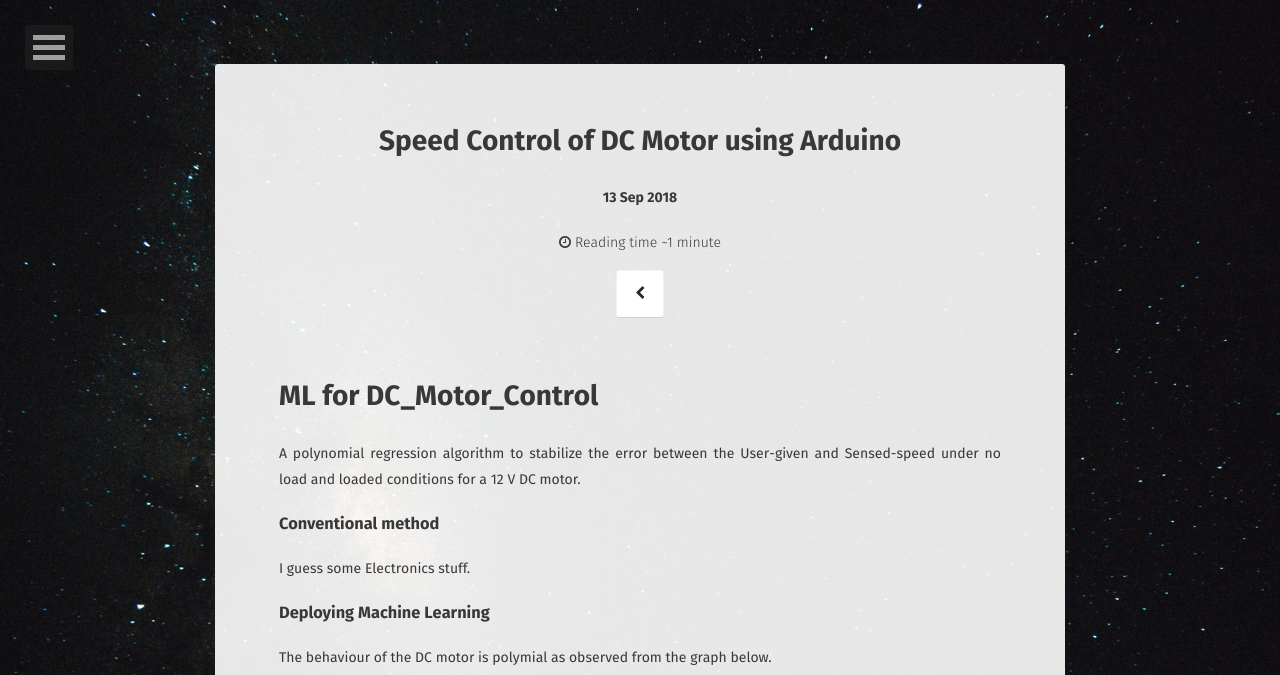
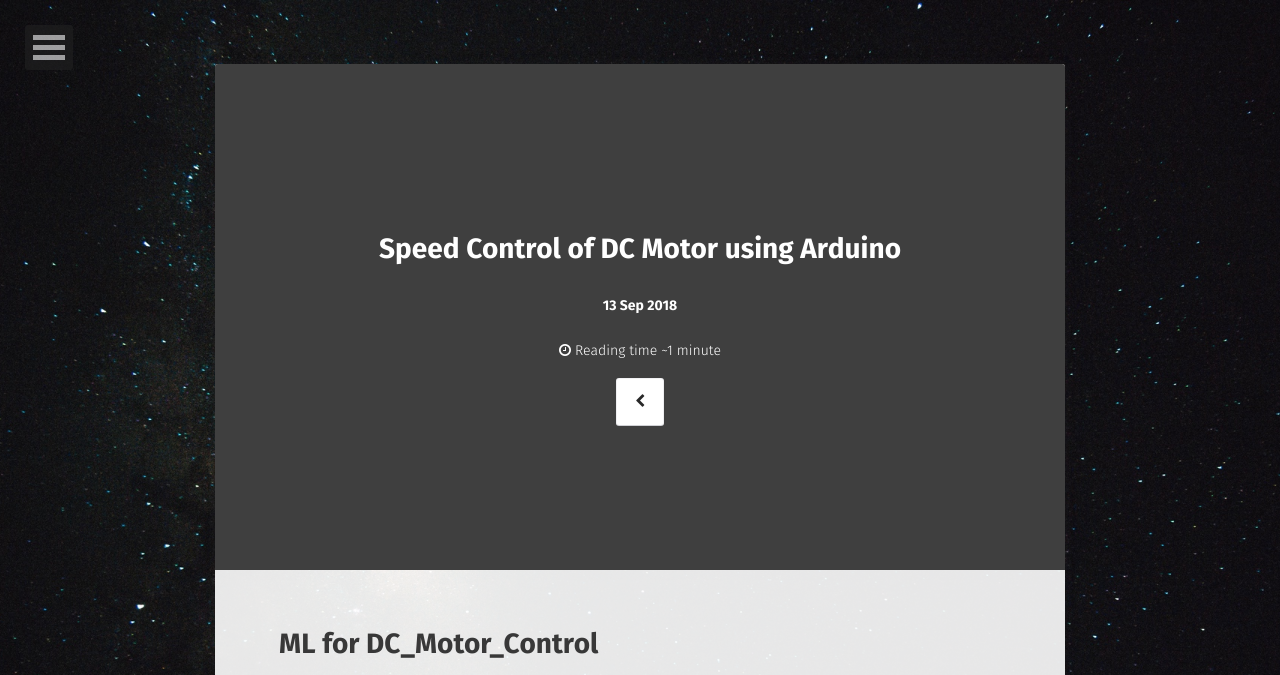
Before and after one commit to Sharan-Sundar/Sharan-Sundar.github.io, a Jekyll site: the page built from _posts/2018-10-15-Pro_DC_Motor.md, in a window 1280 px wide. Shown: the top 675 px of the page. Built offline with Jekyll 4.4.1, drawn with Linux system fonts in a browser that asks for light colours; some web fonts are replaced; comment, search, counter and statistics services are not loaded; grey boxes are pictures that could not be loaded.

Commit message:
Update 2018-10-15-Pro_DC_Motor.md

```diff
--- a/_posts/2018-10-15-Pro_DC_Motor.md
+++ b/_posts/2018-10-15-Pro_DC_Motor.md
@@ -10,6 +10,7 @@ tag:
 - Occupancy
 - Features
 - Forecasting
+feature: Graph.png
 comments: true
 ---
 # ML for DC_Motor_Control
@@ -25,7 +26,7 @@ I guess some Electronics stuff.
  The behaviour of the DC motor is polymial as observed from the graph below.
 
 <figure>
-	<a href="http://farm9.staticflickr.com/8426/7758832526_cc8f681e48_b.jpg"><img src="Graph.png"></a>
+	<a href="https://www.sharansundar.com/Pro_DC_Motor/"><img src="Graph.png"></a>
 	<figcaption><center>RPM vs PWM of 2 different 12V DC motors</a>.</center></figcaption>
 </figure>
 
```
